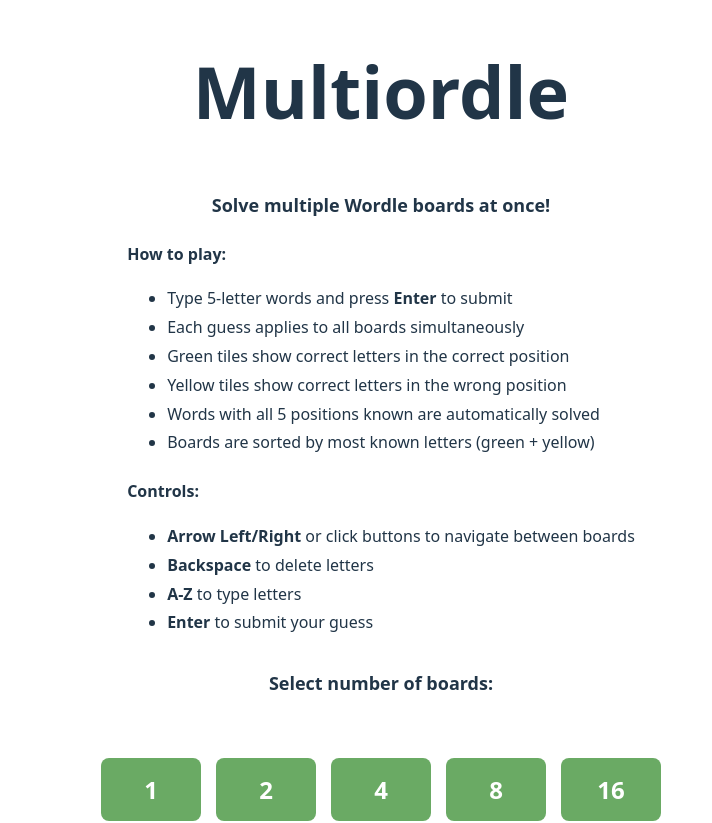
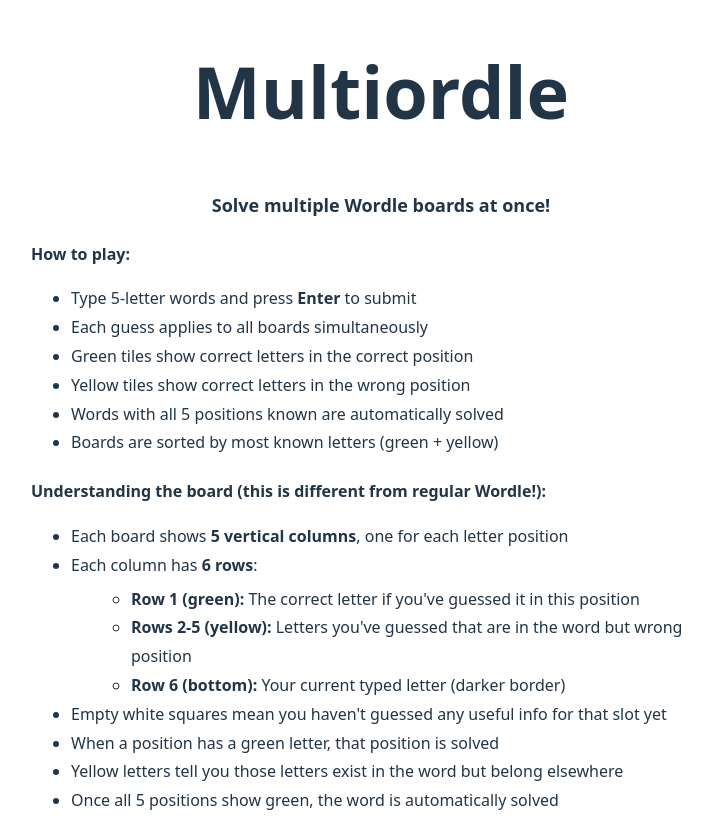
Before and after one commit to rcheevers/1024ordle, a React (Vite) app in the folder 256ordle/: page / in a window 1280 px wide. Shown: the top 823 px of the page, without its empty margins (259-971 px from the left). Built offline with nearby package versions, Linux system fonts and the light colour scheme.

Commit message:
improve board reading instructions

```diff
--- a/256ordle/src/pages/Home.tsx
+++ b/256ordle/src/pages/Home.tsx
@@ -39,6 +39,21 @@
           <li>Yellow tiles show correct letters in the wrong position</li>
           <li>Words with all 5 positions known are automatically solved</li>
           <li>Boards are sorted by most known letters (green + yellow)</li>
+        </ul>
+        <p><strong>Understanding the board (this is different from regular Wordle!):</strong></p>
+        <ul style={{ marginTop: '10px', marginBottom: '20px' }}>
+          <li>Each board shows <strong>5 vertical columns</strong>, one for each letter position</li>
+          <li>Each column has <strong>6 rows</strong>:
+            <ul style={{ marginLeft: '20px', marginTop: '5px' }}>
+              <li><strong>Row 1 (green):</strong> The correct letter if you've guessed it in this position</li>
+              <li><strong>Rows 2-5 (yellow):</strong> Letters you've guessed that are in the word but wrong position</li>
+              <li><strong>Row 6 (bottom):</strong> Your current typed letter (darker border)</li>
+            </ul>
+          </li>
+          <li>Empty white squares mean you haven't guessed any useful info for that slot yet</li>
+          <li>When a position has a green letter, that position is solved</li>
+          <li>Yellow letters tell you those letters exist in the word but belong elsewhere</li>
+          <li>Once all 5 positions show green, the word is automatically solved</li>
         </ul>
         <p><strong>Controls:</strong></p>
         <ul style={{ marginTop: '10px', marginBottom: '20px' }}>
```
